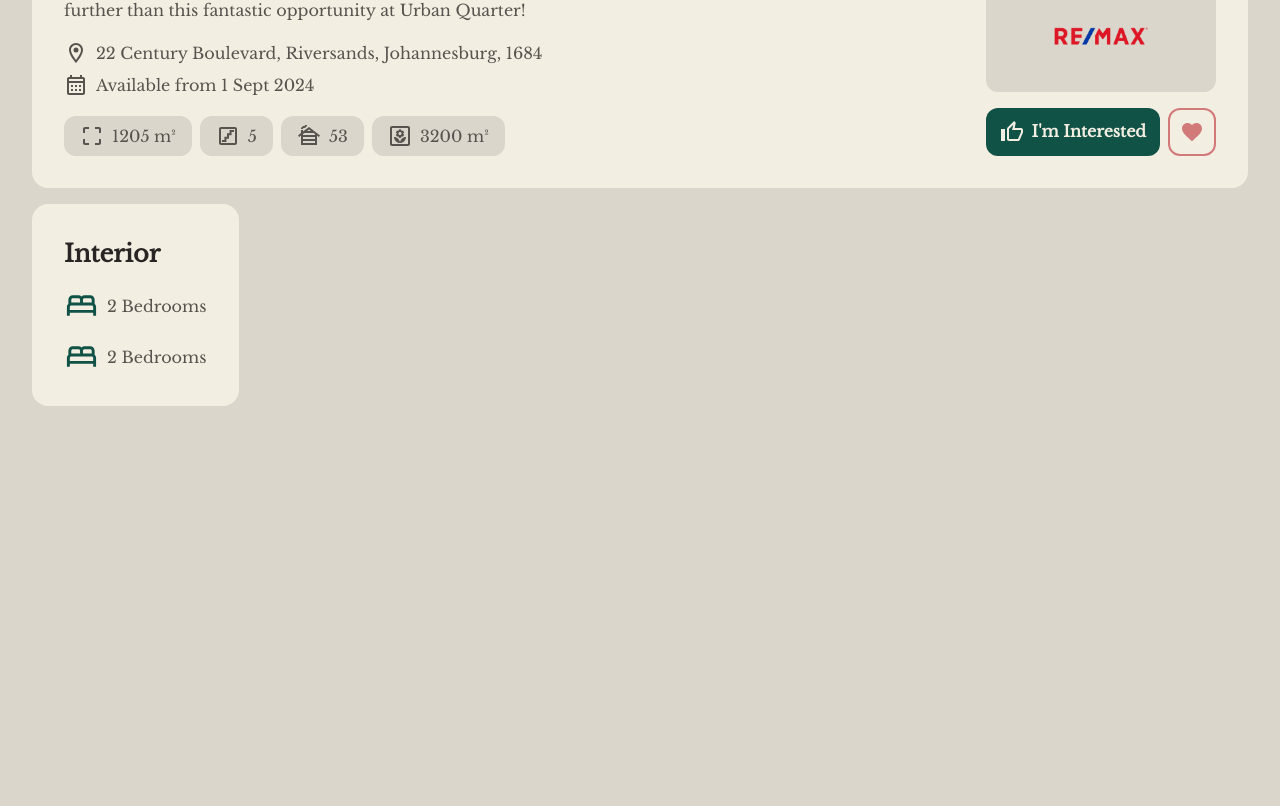
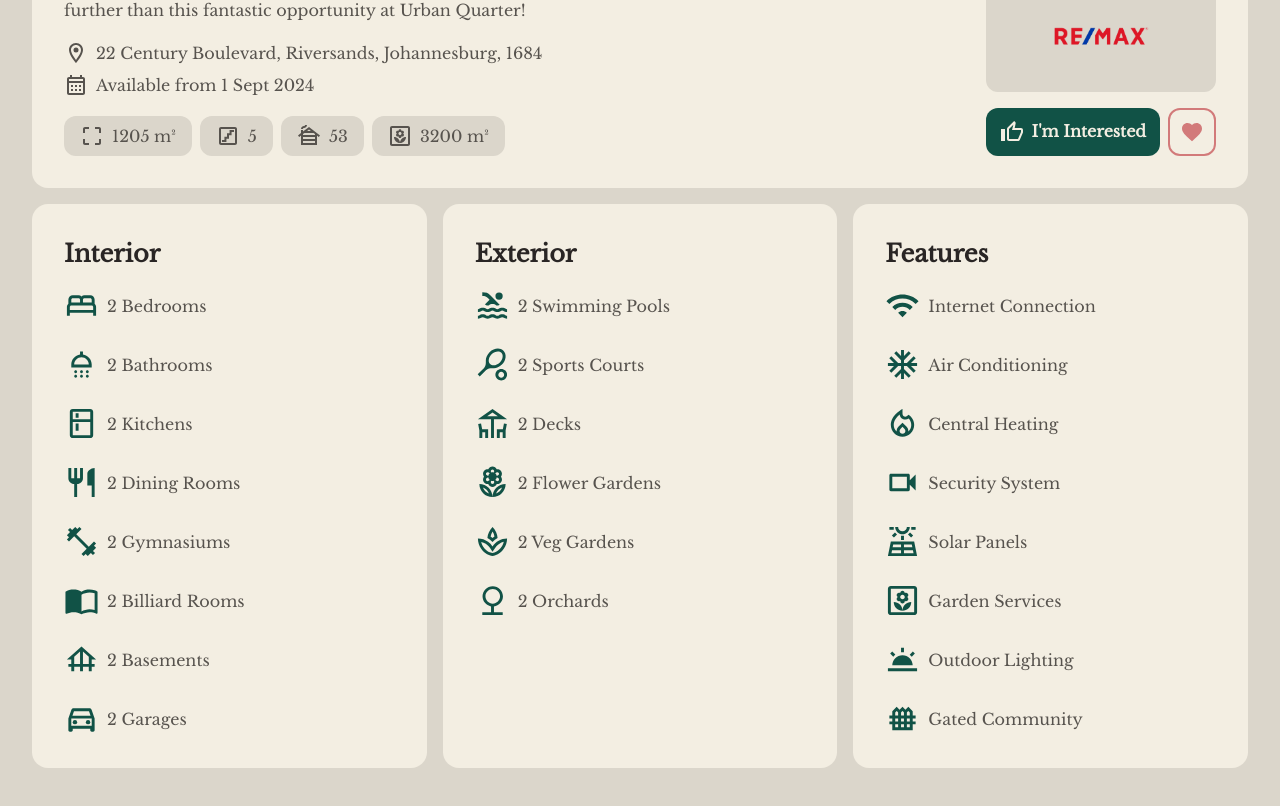
Before and after one commit to WolfOWI/rosemont-estates, a React (Create React App) app: page /detail in a window 1280 px wide. Shown: the part 772-1578 px from the top of the page. Before the commit the page ends 1178 px from the top, so only its background shows below. Built offline with nearby package versions, Linux system fonts and the light colour scheme; a web font is replaced by a local one.

Commit message:
Individual Listing Page basic front-end

```diff
--- a/src/pages/ListingDetailPage.jsx
+++ b/src/pages/ListingDetailPage.jsx
@@ -32,7 +32,7 @@ function ListingDetailPage() {
     <>
       <Navbar />
       {/* Page Content */}
-      <div className="mt-4 mx-4 md:mx-8">
+      <div className="mt-4 mb-24 mx-4 md:mx-8">
         <IconButton as={Link} to="/listings" icon={<ArrowBack />} />
         {/* House Imagery */}
         <div className="mt-4">
@@ -86,12 +86,48 @@ function ListingDetailPage() {
           </div>
         </div>
         {/* Interior, Exterior & Features */}
-        <HStack mt={4}>
-          <div className="bg-beige-0 p-8 rounded-2xl flex flex-col">
+        <HStack mt={4} spacing={4} align="stretch">
+          <div className="bg-beige-0 p-8 rounded-2xl flex flex-col w-full h-full">
             <VStack align="start" spacing={4}>
               <h3>Interior</h3>
-              <IconTextBlock value="2" type="bed" variant="thornLrg" />
-              <IconTextBlock value="2" type="bed" variant="thornLrg" />
+              <VStack align="start" spacing={6}>
+                <IconTextBlock value="2" type="bed" variant="thornLrg" />
+                <IconTextBlock value="2" type="bath" variant="thornLrg" />
+                <IconTextBlock value="2" type="kitchen" variant="thornLrg" />
+                <IconTextBlock value="2" type="dining" variant="thornLrg" />
+                <IconTextBlock value="2" type="gym" variant="thornLrg" />
+                <IconTextBlock value="2" type="billiard" variant="thornLrg" />
+                <IconTextBlock value="2" type="basement" variant="thornLrg" />
+                <IconTextBlock value="2" type="garage" variant="thornLrg" />
+              </VStack>
+            </VStack>
+          </div>
+          <div className="bg-beige-0 p-8 rounded-2xl flex flex-col w-full">
+            <VStack align="start" spacing={4}>
+              <h3>Exterior</h3>
+              <VStack align="start" spacing={6}>
+                <IconTextBlock value="2" type="pool" variant="thornLrg" />
+                <IconTextBlock value="2" type="court" variant="thornLrg" />
+                <IconTextBlock value="2" type="deck" variant="thornLrg" />
+                <IconTextBlock value="2" type="flowerGard" variant="thornLrg" />
+                <IconTextBlock value="2" type="vegGard" variant="thornLrg" />
+                <IconTextBlock value="2" type="orchard" variant="thornLrg" />
+              </VStack>
+            </VStack>
+          </div>
+          <div className="bg-beige-0 p-8 rounded-2xl flex flex-col w-full ">
+            <VStack align="start" spacing={4}>
+              <h3>Features</h3>
+              <VStack align="start" spacing={6}>
+                <IconTextBlock type="internet" variant="thornLrg" />
+                <IconTextBlock type="airCon" variant="thornLrg" />
+                <IconTextBlock type="heating" variant="thornLrg" />
+                <IconTextBlock type="secSys" variant="thornLrg" />
+                <IconTextBlock type="solar" variant="thornLrg" />
+                <IconTextBlock type="gardServ" variant="thornLrg" />
+                <IconTextBlock type="outdoorLight" variant="thornLrg" />
+                <IconTextBlock type="gatedCommunity" variant="thornLrg" />
+              </VStack>
             </VStack>
           </div>
         </HStack>
```
